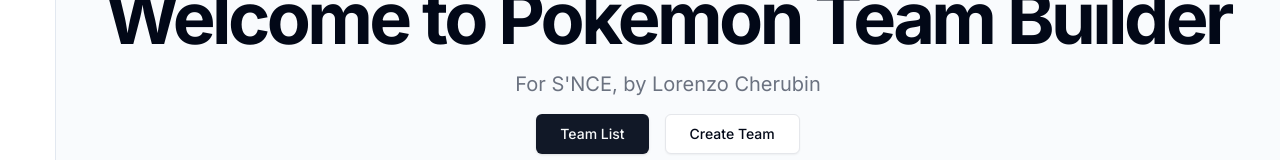
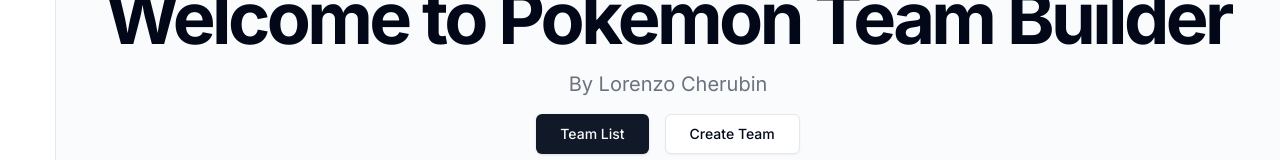
Before and after one commit to lolelu/pokemon-team-builder, a Next.js app: page / in a window 1280 px wide. Shown: the part 214-374 px from the top of the page. Built offline with nearby package versions, Linux system fonts and the light colour scheme.

Commit message:
Removed some references before going public

```diff
--- a/src/app/layout.tsx
+++ b/src/app/layout.tsx
@@ -8,7 +8,7 @@
 import { Inter as FontSans } from "next/font/google";
 
 export const metadata = {
-  title: "S'NCE - Pkmn Team Builder",
+  title: "Pkmn Team Builder",
   description: "A Pokémon team builder",
   icons: [{ rel: "icon", url: "/favicon.ico" }],
 };
--- a/src/app/page.tsx
+++ b/src/app/page.tsx
@@ -9,7 +9,7 @@
             Welcome to Pokemon Team Builder
           </h1>
           <p className="text-lg text-gray-500 dark:text-gray-400 md:text-xl">
-            For S&apos;NCE, by Lorenzo Cherubin
+            By Lorenzo Cherubin
           </p>
           <div className="flex justify-center gap-4">
             <Link
```
Also changed, not shown: 1 other file (tests, documents, lock files or other folders).
